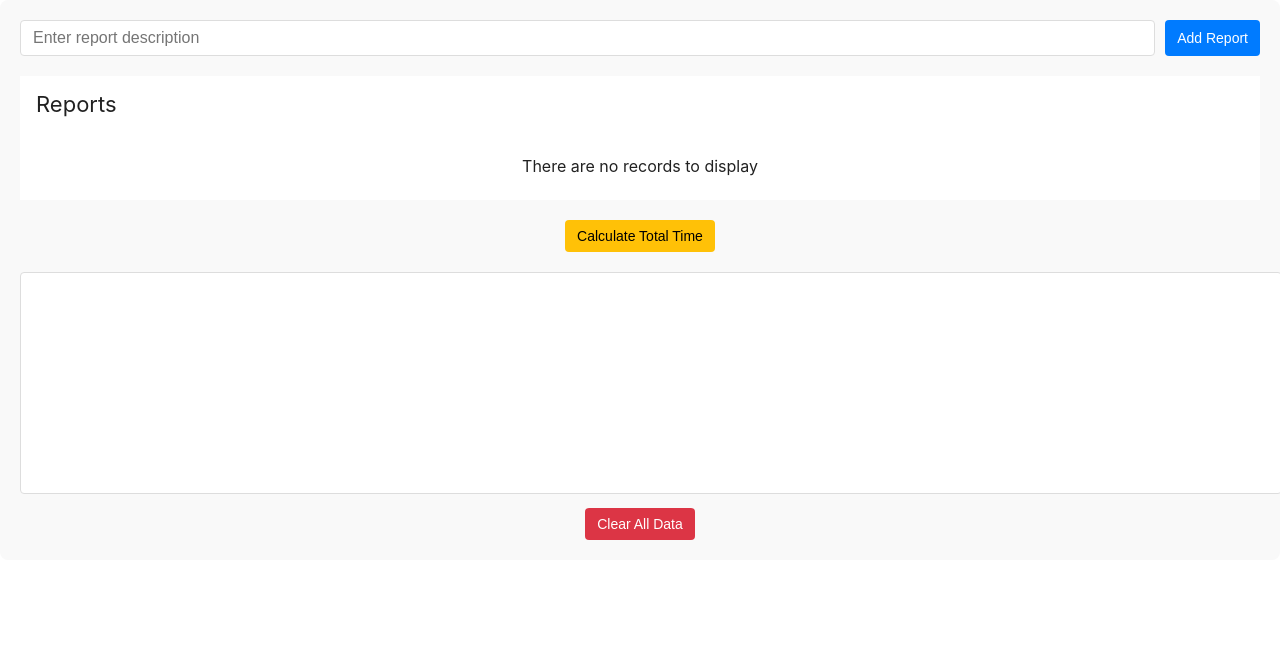
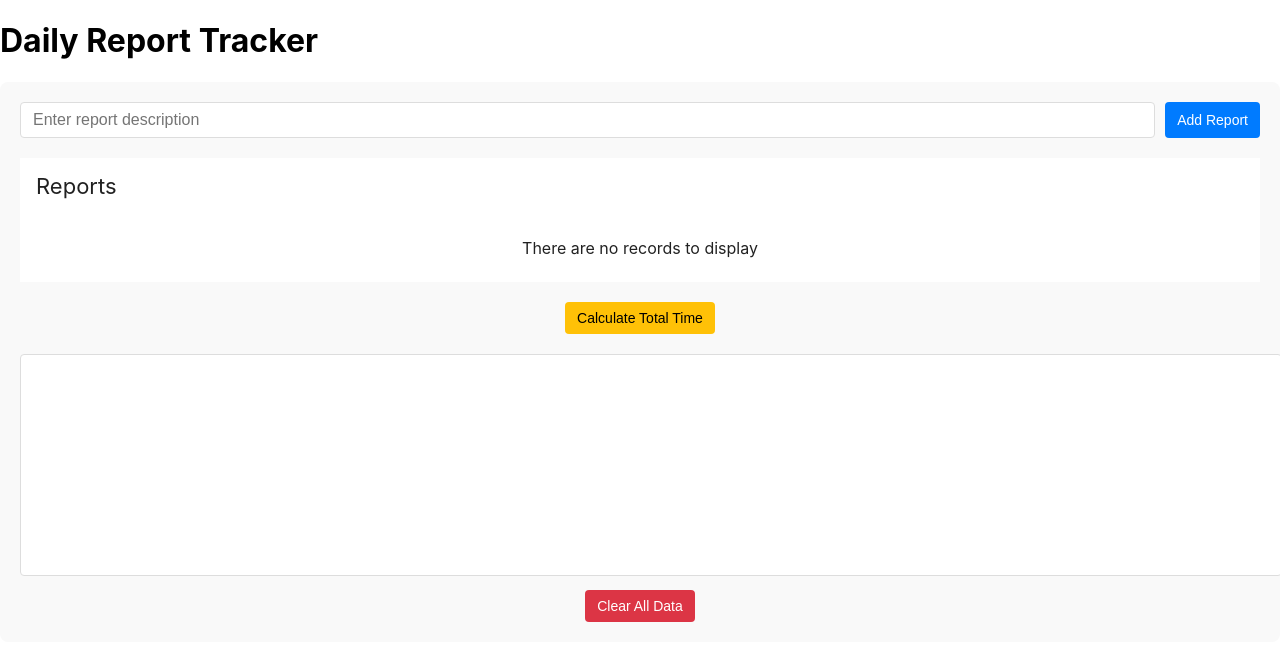
Before and after one commit to snehpnp/Daily-Report-Managment, a React (Create React App) app: page / in a window 1280 px wide. Shown: the top 660 px of the page. Built offline with nearby package versions, Linux system fonts and the light colour scheme.

Commit message:
Revise README for Daily Report Management overview and update App component with title

```diff
--- a/src/App.js
+++ b/src/App.js
@@ -337,6 +337,10 @@ const App = () => {
   };
 
   return (
+    <div>
+    <h1 style={{ textAlign: "start" }}>Daily Report Tracker</h1>
+
+
     <div style={styles.page}>
       <div style={{ display: "flex", gap: "10px", marginBottom: "20px" }}>
         <input
@@ -402,6 +406,7 @@ const App = () => {
         </button>
       </div>
     </div>
+    </div>
   );
 };
 
```
Also changed, not shown: 1 other file (tests, documents, lock files or other folders).
